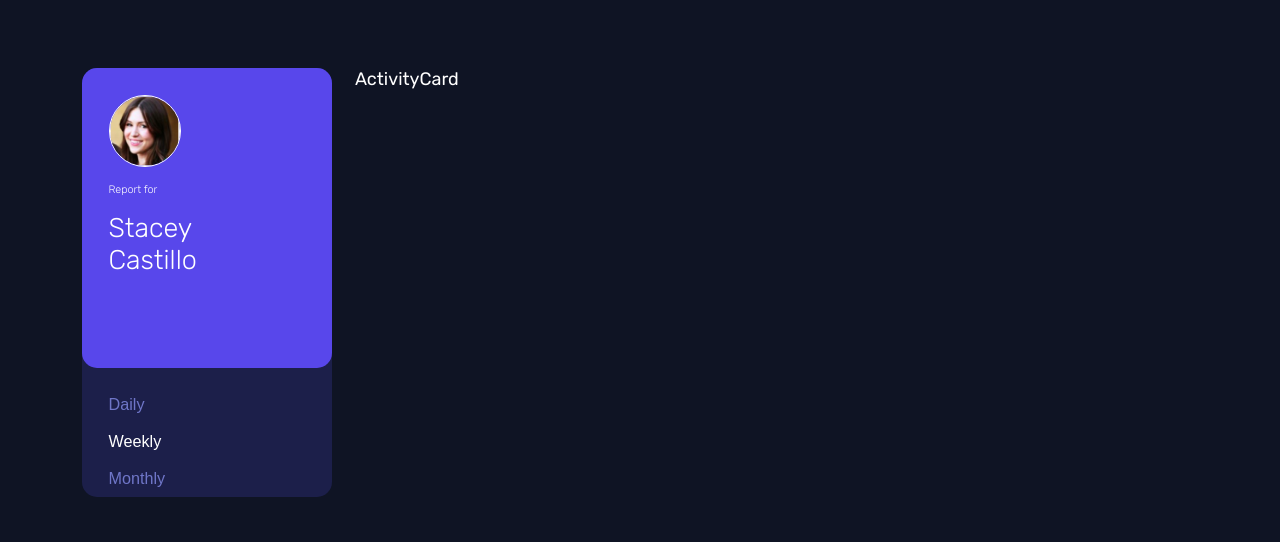
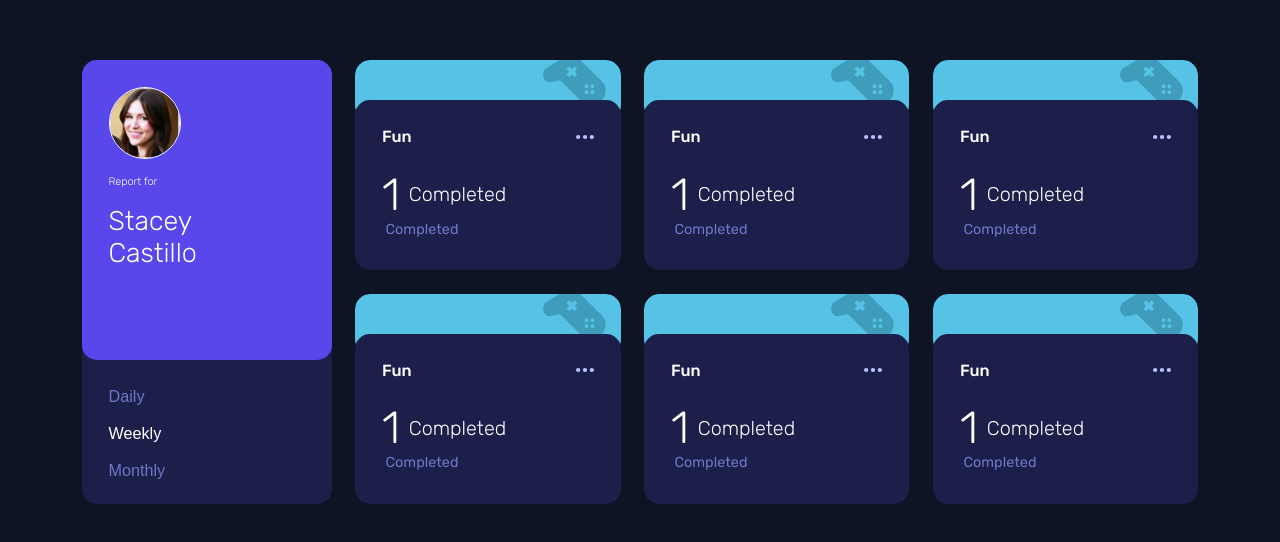
Before and after one commit to Somayeh-Kargosha/ticket-tracking-dashboard, a React (Vite) app: page / in a window 1280 px wide. Shown: the part 118-660 px from the top of the page. Built offline with nearby package versions, Linux system fonts and the light colour scheme.

Commit message:
Create ActivityCard component

```diff
--- a/src/App.tsx
+++ b/src/App.tsx
@@ -120,6 +120,11 @@ const App: React.FC = () => {
       />
       <div className="cards">
         <ActivityCard />
+        <ActivityCard />
+        <ActivityCard />
+        <ActivityCard />
+        <ActivityCard />
+        <ActivityCard />
       </div>
     </div>
   );
--- /dev/null
+++ b/src/components/ActivityCard.scss
@@ -0,0 +1,94 @@
+.activity-card-container {
+  display: grid;
+  position: relative;
+  height: 210px;
+  border-radius: 15px;
+  overflow: hidden;
+  .icon-container {
+    height: 60px;
+    border-radius: 15px;
+    .icon {
+      width: 3.5rem;
+      height: 3.5rem;
+      justify-self: end;
+      position: absolute;
+      top: -5px;
+      right: 15px;
+    }
+
+    &.job {
+      background-color: var(--job-color);
+    }
+    &.fun {
+      background-color: var(--fun-color);
+    }
+    &.learning {
+      background-color: var(--learning-color);
+    }
+    &.sport {
+      background-color: var(--sport-color);
+    }
+    &.emails {
+      background-color: var(--emails-color);
+    }
+    &.health {
+      background-color: var(--health-color);
+    }
+  }
+}
+
+.activity-card {
+  background-color: var(--card-bg);
+  padding: 1.5rem;
+  width: 100%;
+  border-radius: 15px;
+  color: var(--text-primary);
+  height: 170px;
+  z-index: 10;
+  position: absolute;
+  bottom: 0;
+  &:hover {
+    background-color: var(--light-blue);
+  }
+
+  .activity-content {
+    .activity-title {
+      display: flex;
+      align-items: center;
+      justify-content: space-between;
+      h3 {
+        font-size: 0.9rem;
+        font-weight: 500;
+        text-transform: capitalize;
+      }
+      img {
+        width: 1rem;
+      }
+    }
+    .activity-done {
+      padding: 1.2rem 0 0.6rem 0;
+
+      .hours {
+        display: flex;
+        align-items: center;
+        span {
+          font-size: 2.5rem;
+          font-weight: 300;
+        }
+        p {
+          font-size: 1.1rem;
+          font-weight: 100;
+          padding: 0 0.5rem;
+        }
+      }
+
+      .previous {
+        font-size: 0.8rem;
+        color: var(--text-secondary);
+        .hidden {
+          padding-left: 0.2rem;
+        }
+      }
+    }
+  }
+}
--- a/src/components/ActivityCard.tsx
+++ b/src/components/ActivityCard.tsx
@@ -1,4 +1,31 @@
-const ActivityCard = () => {
-  return <div>ActivityCard</div>;
+import React from "react";
+import "./ActivityCard.scss";
+
+const ActivityCard: React.FC = () => {
+  return (
+    <div className="activity-card-container">
+      <div className={`icon-container fun`}>
+        <img src={`src/assets/images/fun.svg`} alt="Icon" className="icon" />
+      </div>
+      <div className="activity-card">
+        <div className="activity-content">
+          <div className="activity-title">
+            <h3>fun</h3>
+            <img src="src/assets/images/menu.svg" alt="Icon" className="icon" />
+          </div>
+          <div className="activity-done">
+            <div className="hours">
+              <span>1</span>
+              <p>Completed</p>
+            </div>
+            <p className="previous">
+              <span className="hidden">Completed</span>
+            </p>
+          </div>
+        </div>
+      </div>
+    </div>
+  );
 };
+
 export default ActivityCard;
```
